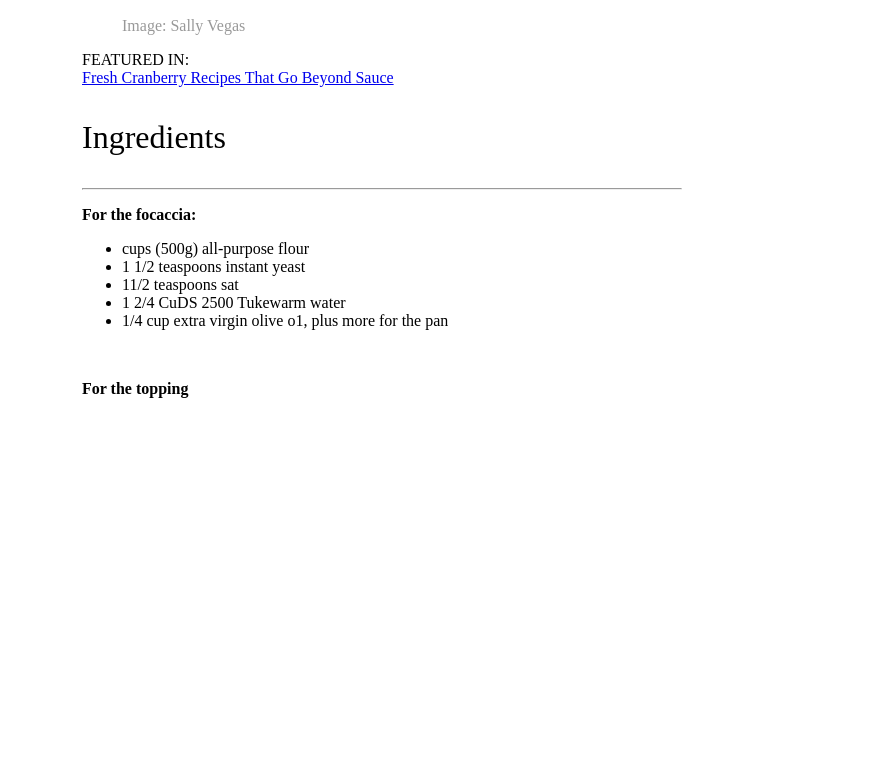
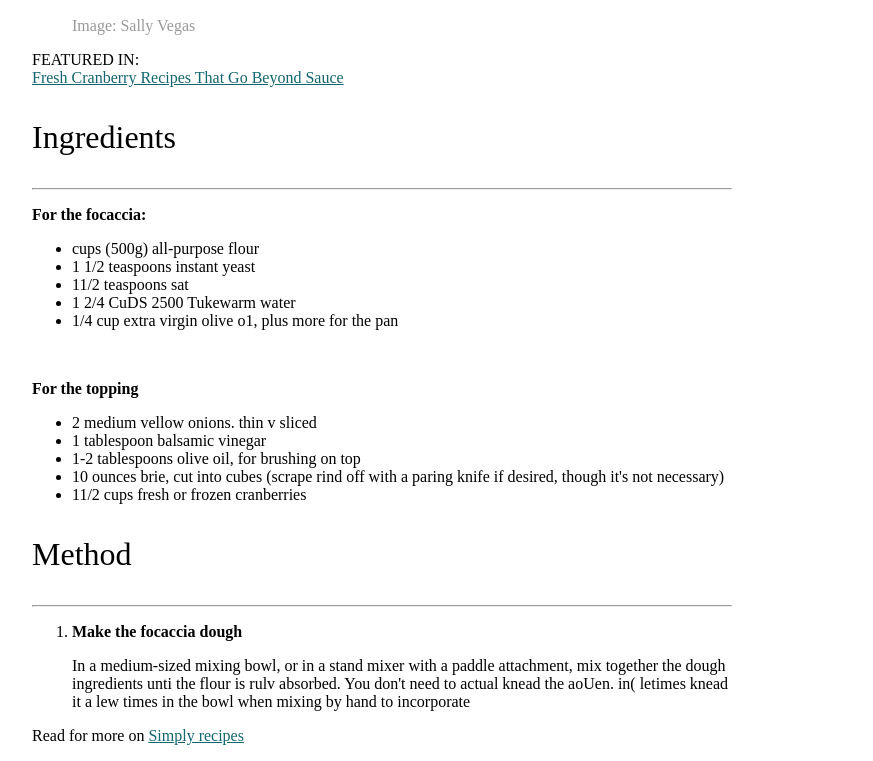
Before and after one commit to AndreaFerraray/U1-D3, a plain HTML site: page INDEX.HTML in a window 1280 px wide. Shown: the part 822-1583 px from the top of the page, without its empty margins (258-1131 px from the left). Before the commit the page ends 1236 px from the top, so only its background shows below. Drawn offline with Linux system fonts and the light colour scheme.

Commit message:
index.html

```diff
--- a/INDEX.HTML
+++ b/INDEX.HTML
@@ -6,7 +6,7 @@
     <title>U1|D3</title>
     <link rel="stylesheet" href="style.css" />
   </head>
-  <body>
+  <body class="body">
     <div class="logo">
       <img src="/assets/logo.png" />
     </div>
@@ -33,8 +33,8 @@
         </p>
       </div>
     </div>
-    <div class="ingredient">
-      <p class="Ingredients">Ingredients</p>
+    <div c>
+      <p class="intestazione">Ingredients</p>
       <hr />
       <p class="ul-title">For the focaccia:</p>
       <ul>
@@ -46,6 +46,30 @@
       </ul>
       <br />
       <p class="ul-title2">For the topping</p>
+      <ul>
+        <li>2 medium vellow onions. thin v sliced</li>
+        <li>1 tablespoon balsamic vinegar</li>
+        <li>1-2 tablespoons olive oil, for brushing on top</li>
+        <li>
+          10 ounces brie, cut into cubes (scrape rind off with a paring knife if desired, though it's not necessary)
+        </li>
+        <li>11/2 cups fresh or frozen cranberries</li>
+      </ul>
     </div>
+    <div>
+      <p class="intestazione">Method</p>
+      <hr />
+      <ol>
+        <li>
+          <p class="make">Make the focaccia dough</p>
+          <p>
+            In a medium-sized mixing bowl, or in a stand mixer with a paddle attachment, mix together the dough
+            ingredients unti the flour is rulv absorbed. You don't need to actual knead the aoUen. in( letimes knead it
+            a lew times in the bowl when mixing by hand to incorporate
+          </p>
+        </li>
+      </ol>
+    </div>
+    <p>Read for more on <a href="">Simply recipes</a></p>
   </body>
 </html>
--- a/style.css
+++ b/style.css
@@ -13,11 +13,12 @@ figcaption p {
   opacity: 0.4;
 }
 
-.Ingredients {
+.intestazione {
   font-size: xx-large;
+  margin: ;32px
 }
-body {
-  width: 600px;
+.body {
+  width: 700px;
   margin: auto;
 }
 
@@ -27,3 +28,5 @@ body {
 .ul-title2 {
   font-weight: 800;
 }
+.make{font-weight: 800;}
+a{color: rgb(18, 102, 111);}
```
Also changed, not shown: 1 other file.
